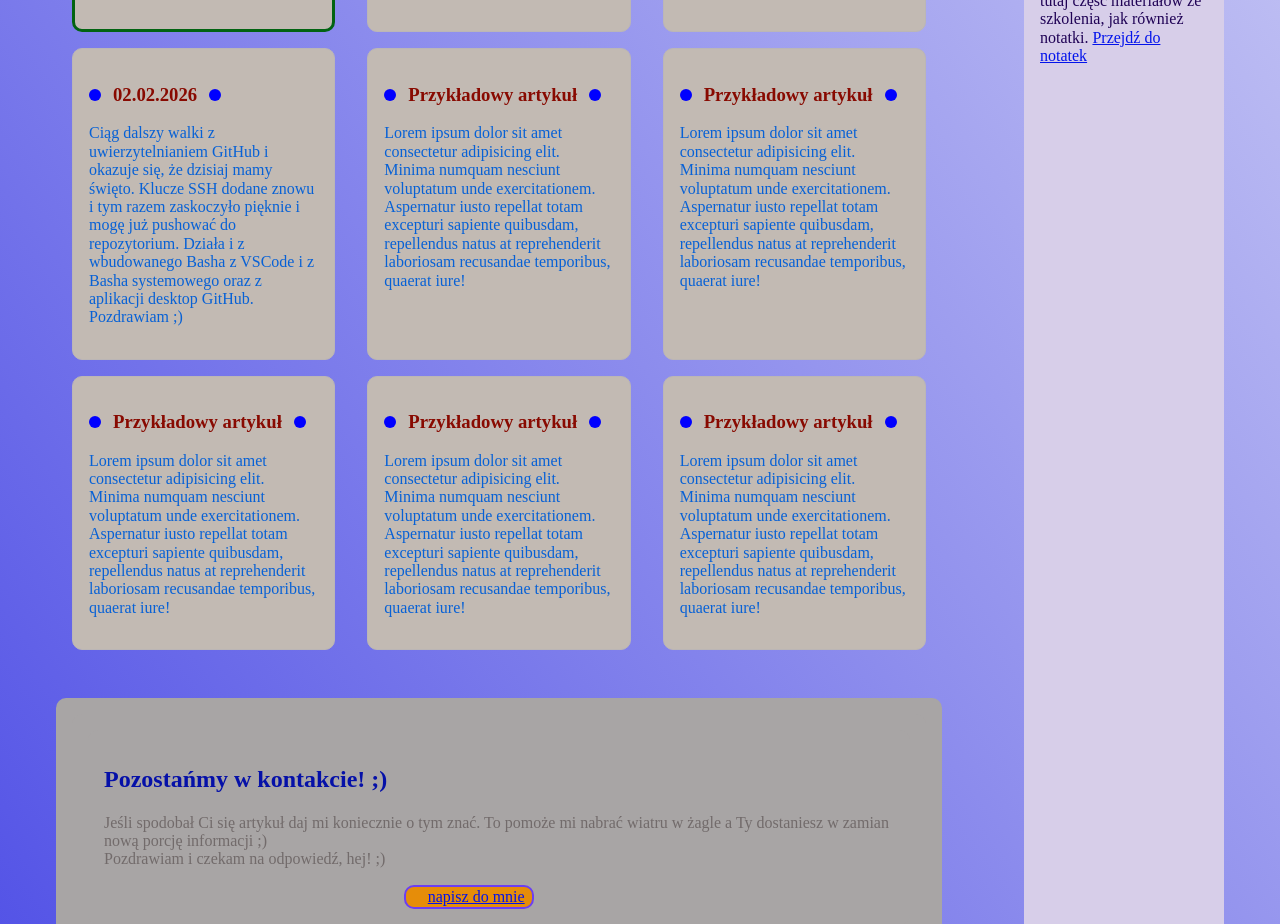
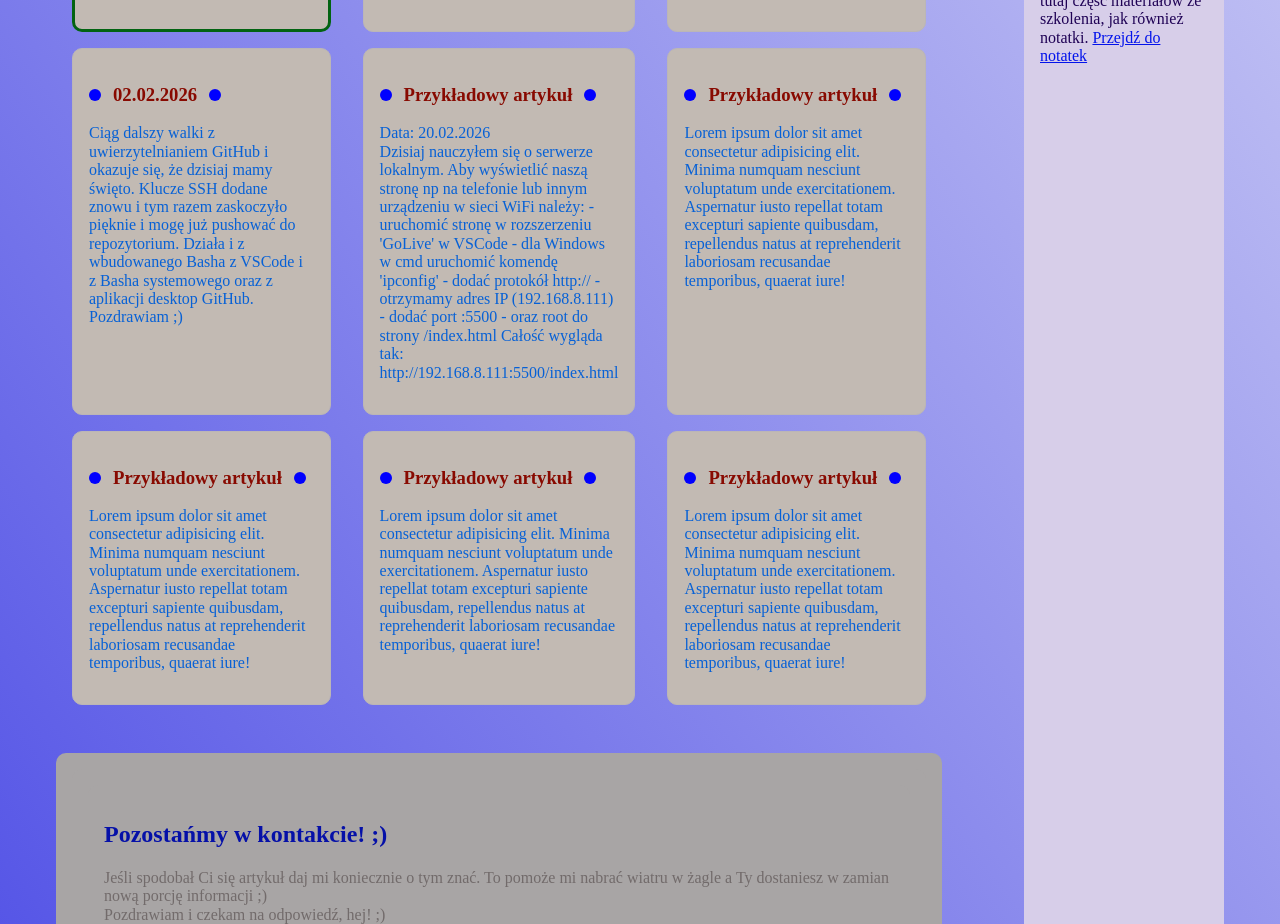
Before and after one commit to konradbujas/homepage, a website: page index.html in a window 1280 px wide. Shown: the part 940-1864 px from the top of the page. Drawn offline with Linux system fonts and the light colour scheme.

Commit message:
add new note about local serwer

```diff
--- a/index.html
+++ b/index.html
@@ -140,7 +140,16 @@
         <article class="learn-technique">
           <h3 class="learn-technique__title">Przykładowy artykuł</h3>
           <p class="learn-technique__description">
-            Lorem ipsum dolor sit amet consectetur adipisicing elit. Minima numquam nesciunt voluptatum unde exercitationem. Aspernatur iusto repellat totam excepturi sapiente quibusdam, repellendus natus at reprehenderit laboriosam recusandae temporibus, quaerat iure!
+            Data: 20.02.2026</br>
+            Dzisiaj nauczyłem się o serwerze lokalnym. Aby wyświetlić naszą stronę np na telefonie lub innym urządzeniu w sieci WiFi należy:
+            - uruchomić stronę w rozszerzeniu 'GoLive' w VSCode
+            - dla Windows w cmd uruchomić komendę 'ipconfig'
+            - dodać protokół http://
+            - otrzymamy adres IP (192.168.8.111)
+            - dodać port :5500
+            - oraz root do strony /index.html
+
+            Całość wygląda tak: http://192.168.8.111:5500/index.html
 
           </p>
         </article>
```
